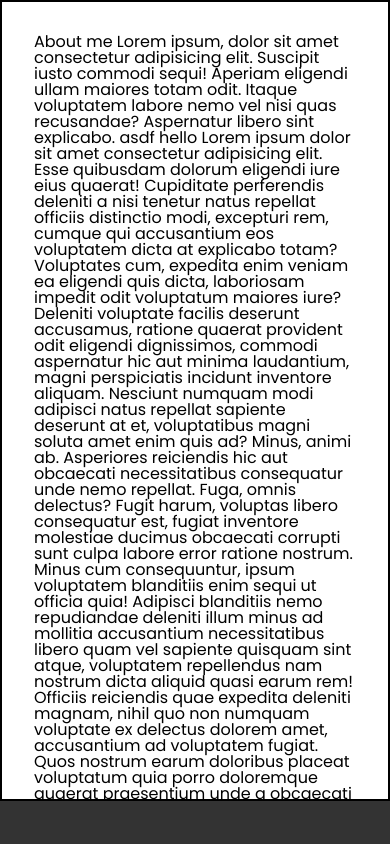
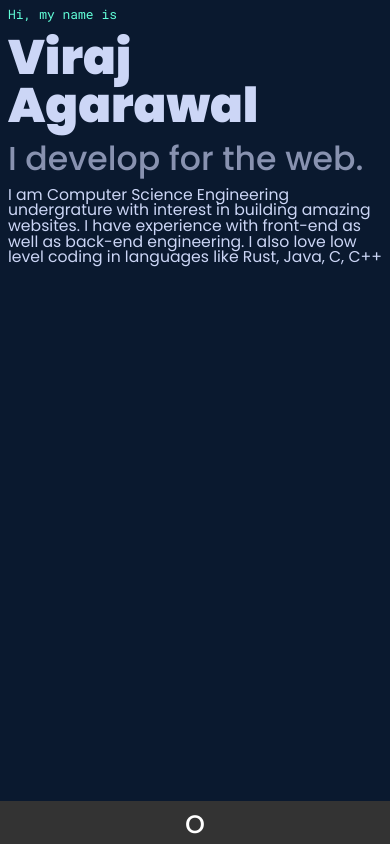
Before and after one commit to agarwalviraj/agarwalviraj, a Next.js app: page / in a window 390 px wide. Both pictures are taken after a click on the element "About me". Built offline with nearby package versions, Linux system fonts and the light colour scheme.

Commit message:
:sparkles: add about us page

```diff
--- a/components/Taskbar.tsx
+++ b/components/Taskbar.tsx
@@ -1,5 +1,14 @@
+import { useMainStore } from "../store/MainStore";
+
 const Taskbar = () => {
-  return <div className="taskbar"></div>;
+  const { closeAll } = useMainStore()!;
+  return (
+    <div className="taskbar">
+      <div className="home-button" onClick={closeAll}>
+        o
+      </div>
+    </div>
+  );
 };
 
 export default Taskbar;
--- a/components/application/index.tsx
+++ b/components/application/index.tsx
@@ -54,13 +54,21 @@ const Application = ({ children, currentId }: AppProps) => {
   useEffect(() => {
     if (AppRef.current) {
       AppRef.current.addEventListener("mousedown", handleMouseDown);
+      if (!onMobile) {
+        AppRef.current!.style.width = allApplications[currentId].isMaximized
+          ? "auto"
+          : "768px";
+        AppRef.current!.style.height = allApplications[currentId].isMaximized
+          ? "auto"
+          : "432px";
+      }
     }
     return () => {
       if (AppRef.current) {
         AppRef.current!.removeEventListener("mousedown", handleMouseDown);
       }
     };
-  }, [AppRef]);
+  }, [AppRef, allApplications]);
 
   useEffect(() => {
     const updateMobile = () => {
@@ -84,10 +92,12 @@ const Application = ({ children, currentId }: AppProps) => {
                 inset: allApplications[currentId].isMaximized
                   ? "0 0 2.7rem 0"
                   : "40%",
-                height: allApplications[currentId].isMaximized
-                  ? "auto"
-                  : "40vh",
-                width: allApplications[currentId].isMaximized ? "auto" : "40vw",
+                // height: allApplications[currentId].isMaximized
+                //   ? "auto"
+                //   : "432px",
+                // width: allApplications[currentId].isMaximized
+                //   ? "auto"
+                //   : "768px",
               }
             : {
                 inset: "0 0 2.7rem 0",
--- a/components/sections/About.tsx
+++ b/components/sections/About.tsx
@@ -9,31 +9,19 @@ const About = () => {
 
   return (
     <Application currentId={currentId}>
-      About me Lorem ipsum, dolor sit amet consectetur adipisicing elit.
-      Suscipit iusto commodi sequi! Aperiam eligendi ullam maiores totam odit.
-      Itaque voluptatem labore nemo vel nisi quas recusandae? Aspernatur libero
-      sint explicabo. asdf hello Lorem ipsum dolor sit amet consectetur
-      adipisicing elit. Esse quibusdam dolorum eligendi iure eius quaerat!
-      Cupiditate perferendis deleniti a nisi tenetur natus repellat officiis
-      distinctio modi, excepturi rem, cumque qui accusantium eos voluptatem
-      dicta at explicabo totam? Voluptates cum, expedita enim veniam ea eligendi
-      quis dicta, laboriosam impedit odit voluptatum maiores iure? Deleniti
-      voluptate facilis deserunt accusamus, ratione quaerat provident odit
-      eligendi dignissimos, commodi aspernatur hic aut minima laudantium, magni
-      perspiciatis incidunt inventore aliquam. Nesciunt numquam modi adipisci
-      natus repellat sapiente deserunt at et, voluptatibus magni soluta amet
-      enim quis ad? Minus, animi ab. Asperiores reiciendis hic aut obcaecati
-      necessitatibus consequatur unde nemo repellat. Fuga, omnis delectus? Fugit
-      harum, voluptas libero consequatur est, fugiat inventore molestiae ducimus
-      obcaecati corrupti sunt culpa labore error ratione nostrum. Minus cum
-      consequuntur, ipsum voluptatem blanditiis enim sequi ut officia quia!
-      Adipisci blanditiis nemo repudiandae deleniti illum minus ad mollitia
-      accusantium necessitatibus libero quam vel sapiente quisquam sint atque,
-      voluptatem repellendus nam nostrum dicta aliquid quasi earum rem! Officiis
-      reiciendis quae expedita deleniti magnam, nihil quo non numquam voluptate
-      ex delectus dolorem amet, accusantium ad voluptatem fugiat. Quos nostrum
-      earum doloribus placeat voluptatum quia porro doloremque quaerat
-      praesentium unde a obcaecati sunt, consequuntur vero necessitatibus!
+      <div className="about-me main-section">
+        <div className="text">
+          <span>Hi, my name is</span>
+          <h1>Viraj Agarawal</h1>
+          <h3>I develop for the web.</h3>
+          <p>
+            I am Computer Science Engineering undergrature with interest in
+            building amazing websites. I have experience with front-end as well
+            as back-end engineering. I also love low level coding in languages
+            like Rust, Java, C, C++
+          </p>
+        </div>
+      </div>
     </Application>
   );
 };
--- a/components/sections/Projects.tsx
+++ b/components/sections/Projects.tsx
@@ -8,7 +8,17 @@ const Projects = () => {
   const currentId = allApplications.findIndex(
     (obj) => obj.slug == slugs.PROJECTS,
   );
-  return <Application currentId={currentId}>Project</Application>;
+
+  return (
+    <Application currentId={currentId}>
+      <div className="projects main-section">
+        <div className="text">
+          <span>Here is a collection of my</span>
+          <h1>Projects</h1>
+        </div>
+      </div>
+    </Application>
+  );
 };
 
 export default Projects;
--- a/pages/_app.tsx
+++ b/pages/_app.tsx
@@ -1,12 +1,18 @@
 import type { AppProps } from "next/app";
+import Head from "next/head";
 import MainContentProvider from "../store/MainStore";
 import "../styles/global.scss";
 
 function MyApp({ Component, pageProps }: AppProps) {
   return (
-    <MainContentProvider>
-      <Component {...pageProps} />
-    </MainContentProvider>
+    <>
+      <Head>
+        <title>Viraj - Portfolio</title>
+      </Head>
+      <MainContentProvider>
+        <Component {...pageProps} />
+      </MainContentProvider>
+    </>
   );
 }
 
--- a/store/MainStore.tsx
+++ b/store/MainStore.tsx
@@ -12,6 +12,8 @@ export const MainContentContext = React.createContext<{
 
   active: slugs | undefined;
   setActive: React.Dispatch<React.SetStateAction<slugs | undefined>>;
+
+  closeAll: () => void;
 } | null>(null);
 
 const MainContentProvider = ({ children }: { children: React.ReactNode }) => {
@@ -23,7 +25,7 @@ const MainContentProvider = ({ children }: { children: React.ReactNode }) => {
       icon: GoInfo,
       slug: slugs.ABOUT,
       isOpen: false,
-      isMaximized: false,
+      isMaximized: true,
       isMinimized: false,
     },
     {
@@ -31,7 +33,7 @@ const MainContentProvider = ({ children }: { children: React.ReactNode }) => {
       icon: AiOutlineFolderOpen,
       slug: slugs.PROJECTS,
       isOpen: false,
-      isMaximized: false,
+      isMaximized: true,
       isMinimized: false,
     },
     {
@@ -39,7 +41,7 @@ const MainContentProvider = ({ children }: { children: React.ReactNode }) => {
       icon: BsStack,
       slug: slugs.TECHSTACK,
       isOpen: false,
-      isMaximized: false,
+      isMaximized: true,
       isMinimized: false,
     },
     {
@@ -47,14 +49,30 @@ const MainContentProvider = ({ children }: { children: React.ReactNode }) => {
       icon: IoIosContact,
       slug: slugs.CONTACTME,
       isOpen: false,
-      isMaximized: false,
+      isMaximized: true,
       isMinimized: false,
     },
   ]);
 
+  const closeAll = () => {
+    setAllApplications((oldApps) => {
+      const newApps = oldApps.map((app) => {
+        app.isOpen = false;
+        return app;
+      });
+      return newApps;
+    });
+  };
+
   return (
     <MainContentContext.Provider
-      value={{ allApplications, setAllApplications, active, setActive }}
+      value={{
+        allApplications,
+        setAllApplications,
+        active,
+        setActive,
+        closeAll,
+      }}
     >
       {children}
     </MainContentContext.Provider>
--- a/styles/applications.scss
+++ b/styles/applications.scss
@@ -1,6 +1,8 @@
 .application {
-  // width: 40vw;
-  // height: 40vh;
+  // width: 0;
+  // height: 0;
+
+  transition: width height 4s linear;
   z-index: 15;
 
   position: absolute;
@@ -8,7 +10,7 @@
   inset: 50%;
   // transform: translateX(50%) translateY(-100%);
 
-  border: 2px solid black;
+  // border: 2px solid black;
   border-radius: $window-border-radius;
 
   display: flex;
@@ -69,8 +71,8 @@
 
   .application_main_section {
     width: 100%;
+
     cursor: auto;
-    padding: 2rem;
     overflow: scroll;
     flex-grow: 1;
   }
--- a/styles/desktop.scss
+++ b/styles/desktop.scss
@@ -18,6 +18,9 @@
   position: absolute;
   inset: auto 0 0;
   height: $taskbar-height;
+  .home-button {
+    display: none;
+  }
 }
 
 .icons {
@@ -68,6 +71,21 @@
       margin: 0;
     }
   }
+  .taskbar {
+    .home-button {
+      display: flex;
+      width: 100%;
+      height: 100%;
+
+      align-items: center;
+      justify-content: center;
+
+      color: white;
+      font-size: 2rem;
+
+      cursor: pointer;
+    }
+  }
 }
 
 @import "./applications.scss";
--- a/styles/global.scss
+++ b/styles/global.scss
@@ -1,17 +1,19 @@
 @import "./variables.scss";
-@import url("https://fonts.googleapis.com/css2?family=Poppins&display=swap");
+@import url("https://fonts.googleapis.com/css2?family=Poppins:wght@400;500;800;900&display=swap");
+@import url("https://fonts.googleapis.com/css2?family=Roboto+Mono:wght@400;500&display=swap");
 
 * {
   margin: 0;
   padding: 0;
   border: 0;
-  font-size: 100%;
-  font: inherit;
   vertical-align: baseline;
   box-sizing: border-box;
+
+  font: inherit;
   letter-spacing: 0em;
-
+  font-size: 100%;
   font-family: "Poppins", sans-serif;
+  font-weight: 400;
 }
 
 article,
@@ -67,4 +69,30 @@ table {
   position: relative;
 }
 
+h1 {
+  font-size: $step-5;
+  font-weight: 900;
+}
+h2 {
+  font-size: $step-4;
+  font-weight: 800;
+}
+
+h3 {
+  font-size: $step-3;
+  font-weight: 500;
+}
+
+h4 {
+  font-size: $step-2;
+}
+
+p {
+  font-size: $step--1;
+}
+span {
+  font-size: $step--2;
+}
+
 @import "./desktop.scss";
+@import "./sections";
--- /dev/null
+++ b/styles/sections/about.scss
@@ -0,0 +1,24 @@
+.about-me {
+  .text {
+    display: flex;
+    flex-direction: column;
+    gap: 0.75rem;
+
+    h1,
+    h3,
+    p {
+      width: clamp(30%, 60%, 680px);
+    }
+  }
+}
+@media screen and (max-width: $breakpoint-tablet) {
+  .about-me {
+    .text {
+      h1,
+      h3,
+      p {
+        width: 100%;
+      }
+    }
+  }
+}
--- /dev/null
+++ b/styles/sections/index.scss
@@ -0,0 +1,22 @@
+@import "./about.scss";
+
+.main-section {
+  background-color: #0a192f;
+  color: #ccd6f6;
+  min-height: 100%;
+  padding: 3rem;
+
+  span {
+    font-family: "Roboto Mono", monospace;
+    color: #61fed8;
+  }
+  h3 {
+    color: #8892b0;
+  }
+}
+
+@media screen and (max-width: $breakpoint-tablet) {
+  .main-section {
+    padding: 0.5rem;
+  }
+}
--- a/styles/variables.scss
+++ b/styles/variables.scss
@@ -14,3 +14,21 @@ $minimize-button: #ffbd2b;
 $maximize-button: #2cc941;
 
 $breakpoint-tablet: 768px;
+
+// $step--2: clamp(0.35rem, calc(0.09rem + 1.29vw), 1.12rem);
+// $step--1: clamp(0.42rem, calc(0.09rem + 1.64vw), 1.4rem);
+// $step-0: clamp(0.5rem, calc(0.08rem + 2.08vw), 1.75rem);
+// $step-1: clamp(0.6rem, calc(0.07rem + 2.65vw), 2.19rem);
+// $step-2: clamp(0.72rem, calc(0.05rem + 3.36vw), 2.73rem);
+// $step-3: clamp(0.86rem, calc(0.01rem + 4.26vw), 3.42rem);
+// $step-4: clamp(1.04rem, calc(-0.04rem + 5.39vw), 4.27rem);
+// $step-5: clamp(1.24rem, calc(-0.12rem + 6.83vw), 5.34rem);
+
+$step--2: clamp(0.78rem, calc(0.65rem + 0.66vw), 1.12rem);
+$step--1: clamp(0.94rem, calc(0.76rem + 0.9vw), 1.4rem);
+$step-0: clamp(1.13rem, calc(0.88rem + 1.22vw), 1.75rem);
+$step-1: clamp(1.35rem, calc(1.02rem + 1.63vw), 2.19rem);
+$step-2: clamp(1.62rem, calc(1.19rem + 2.17vw), 2.73rem);
+$step-3: clamp(1.94rem, calc(1.37rem + 2.88vw), 3.42rem);
+$step-4: clamp(2.33rem, calc(1.58rem + 3.79vw), 4.27rem);
+$step-5: clamp(2.8rem, calc(1.81rem + 4.96vw), 5.34rem);
```
